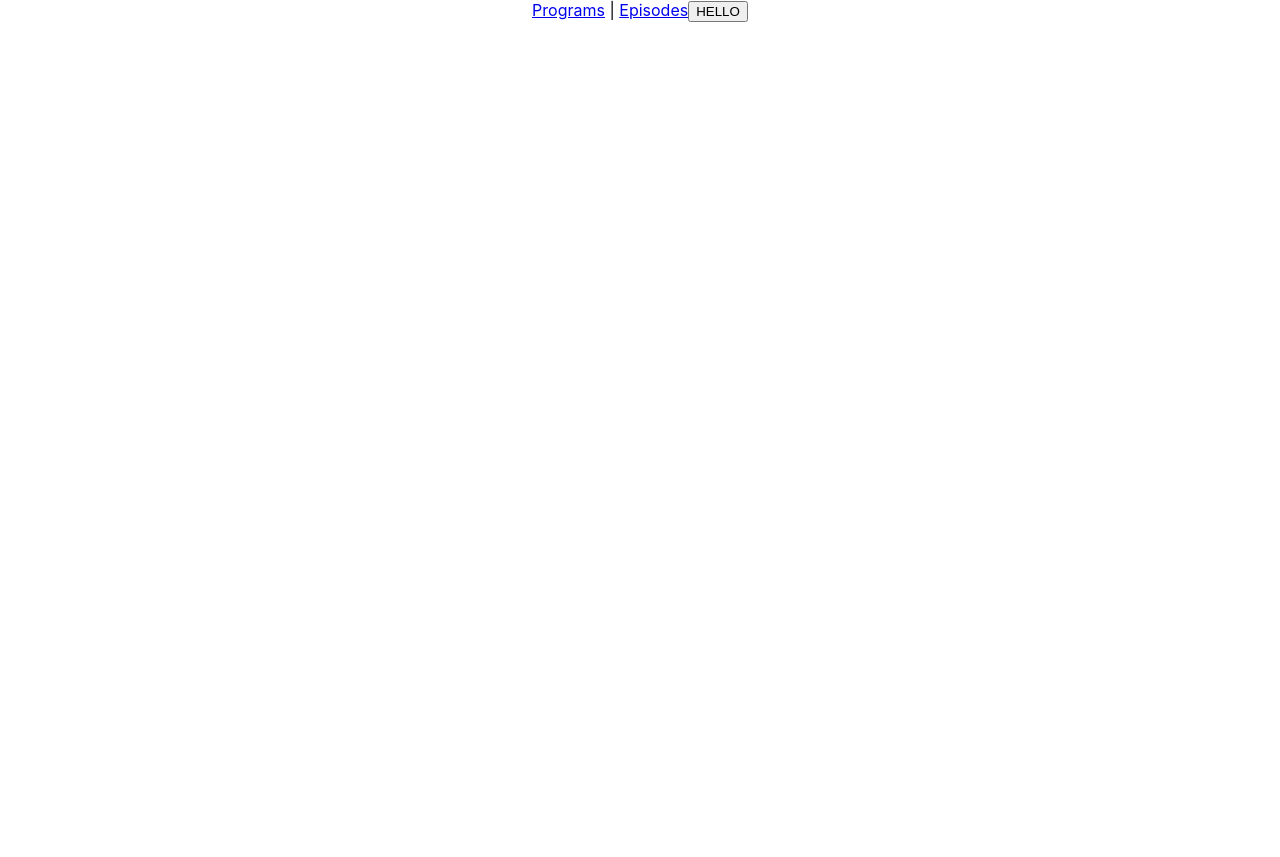
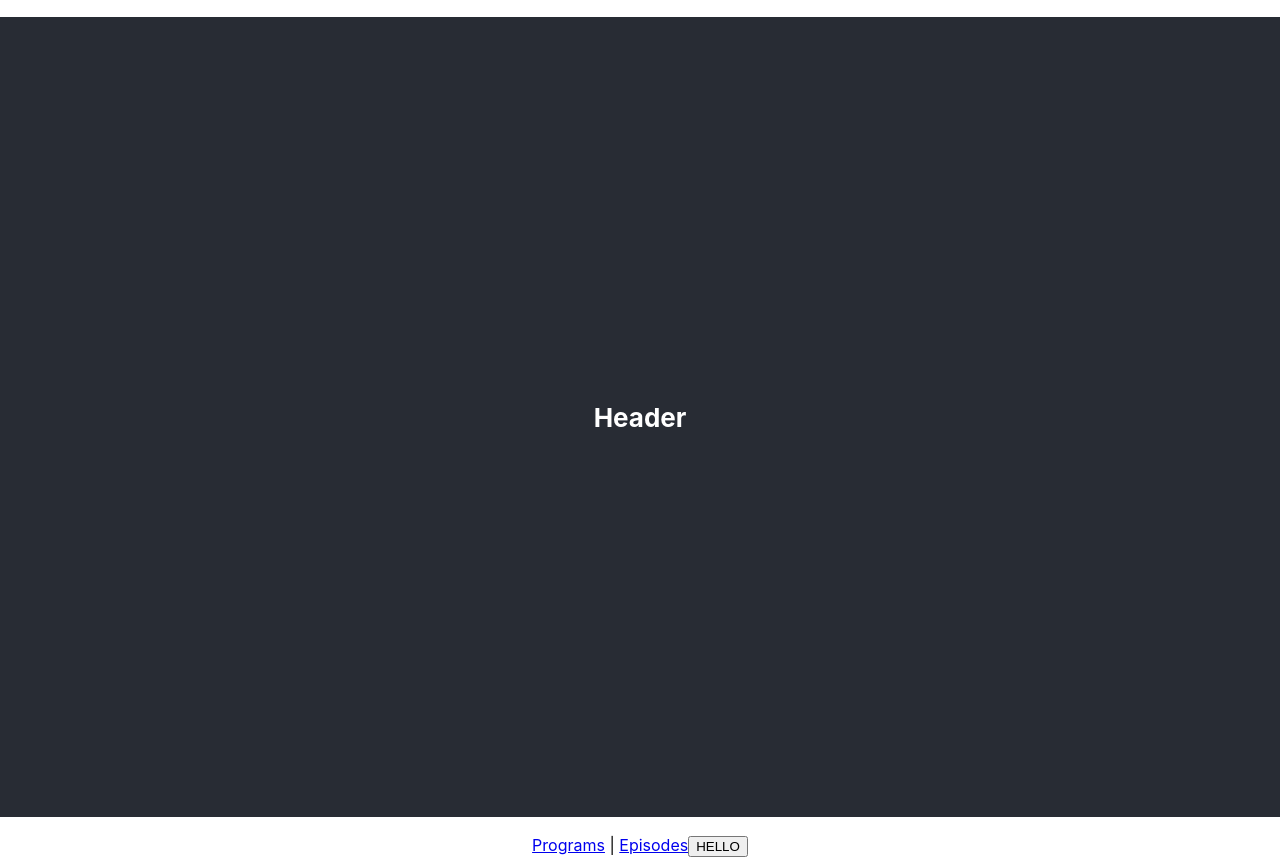
Before and after one commit to iwanast/the-first-app-in-react, a React (Create React App) app: page / in a window 1280 px wide. Before the commit the page ends 800 px from the top, so only its background shows below. Built offline with nearby package versions, Linux system fonts and the light colour scheme.

Commit message:
favicon added and scss

```diff
--- a/package.json
+++ b/package.json
@@ -6,6 +6,7 @@
     "@testing-library/jest-dom": "^5.16.1",
     "@testing-library/react": "^12.1.2",
     "@testing-library/user-event": "^13.5.0",
+    "node-sass": "^7.0.1",
     "react": "^17.0.2",
     "react-dom": "^17.0.2",
     "react-router-dom": "^6.2.1",
--- a/src/App.js
+++ b/src/App.js
@@ -3,7 +3,7 @@
 // import Programs from "./routes/programs";
 // import Episodes from "./routes/episodes";
 import { Link } from "react-router-dom";
-import './App.css';
+import './App.scss';
 
 
 function App() {
@@ -15,6 +15,7 @@ function App() {
 
   return (
     <div className="App">
+      <h1 className="App-header">Header</h1>
       <Link to="/programs">Programs</Link> |{" "}
       <Link to="/episodes">Episodes</Link>
       <button onClick={linkaVidare}>HELLO</button>
--- a/src/App.css
+++ b/src/App.scss
@@ -1,3 +1,5 @@
+@import "variables";
+
 .App {
   text-align: center;
 }
@@ -14,7 +16,7 @@
 }
 
 .App-header {
-  background-color: #282c34;
+  background-color: $primary-color;
   min-height: 100vh;
   display: flex;
   flex-direction: column;
@@ -25,7 +27,7 @@
 }
 
 .App-link {
-  color: #61dafb;
+  color: $secondary-color;
 }
 
 @keyframes App-logo-spin {
--- a/src/index.js
+++ b/src/index.js
@@ -1,7 +1,7 @@
 import React from 'react';
 import ReactDOM from 'react-dom';
 import { BrowserRouter, Routes, Route } from "react-router-dom";
-import './index.css';
+import './index.scss';
 import App from './App';
 import Programs from "./routes/programs";
 import Episodes from "./routes/episodes"
--- a/src/index.css
+++ b/src/index.scss
@@ -10,4 +10,5 @@ body {
 code {
   font-family: source-code-pro, Menlo, Monaco, Consolas, 'Courier New',
     monospace;
+    padding: 24px;
 }
--- /dev/null
+++ b/src/variables.scss
@@ -0,0 +1,2 @@
+$primary-color: #282c34;
+$secondary-color: #61dafb;
```
Also changed, not shown: 2 other files (tests, documents, lock files or other folders).
